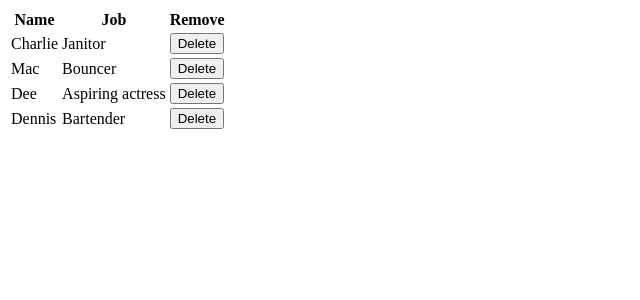
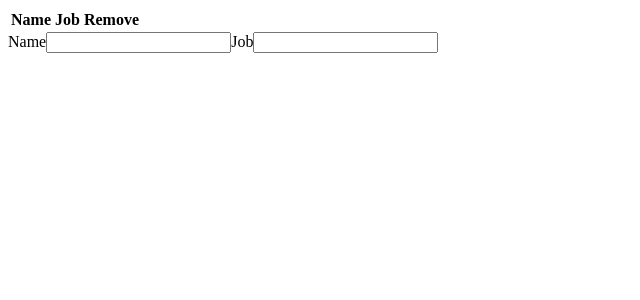
Before and after one commit to ryankles/CSC307-IE0, a React (Vite) app in the folder packages/react-frontend/: page / in a window 1280 px wide. Shown: the top 300 px of the page, without its empty margins (0-640 px from the left). Built offline with nearby package versions, Linux system fonts and the light colour scheme.

Commit message:
Completed Up to Step 8 of IE1
Created form to input data

```diff
--- /dev/null
+++ b/packages/react-frontend/src/Form.jsx
@@ -0,0 +1,38 @@
+import React, { useState } from "react";
+
+function Form() {
+  const [person, setPerson] = useState({
+    name: "",
+    job: ""
+  });
+
+  function handleChange(event) {
+    const { name, value } = event.target;
+    if (name === "job")
+      setPerson({ name: person["name"], job: value });
+    else setPerson({ name: value, job: person["job"] });
+  }
+
+  return (
+    <form>
+      <label htmlFor="name">Name</label>
+      <input
+        type="text"
+        name="name"
+        id="name"
+        value={person.name}
+        onChange={handleChange}
+      />
+      <label htmlFor="job">Job</label>
+      <input
+        type="text"
+        name="job"
+        id="job"
+        value={person.job}
+        onChange={handleChange}
+      />
+    </form>
+  );
+}
+
+export default Form;
--- a/packages/react-frontend/src/MyApp.jsx
+++ b/packages/react-frontend/src/MyApp.jsx
@@ -1,25 +1,9 @@
 import React, { useState } from "react";
 import Table from "./Table";
+import Form from "./Form";
 
 function MyApp() {
-  const [characters, setCharacters] = useState([
-    {
-      name: "Charlie",
-      job: "Janitor"
-    },
-    {
-      name: "Mac",
-      job: "Bouncer"
-    },
-    {
-      name: "Dee",
-      job: "Aspiring actress"
-    },
-    {
-      name: "Dennis",
-      job: "Bartender"
-    }
-  ]);
+  const [characters, setCharacters] = useState([]);
 
   function removeOneCharacter(index) {
     const updated = characters.filter((character, i) => {
@@ -34,6 +18,7 @@
         characterData={characters}
         removeCharacter={removeOneCharacter}
       />
+      <Form />
     </div>
   );
 }
```
